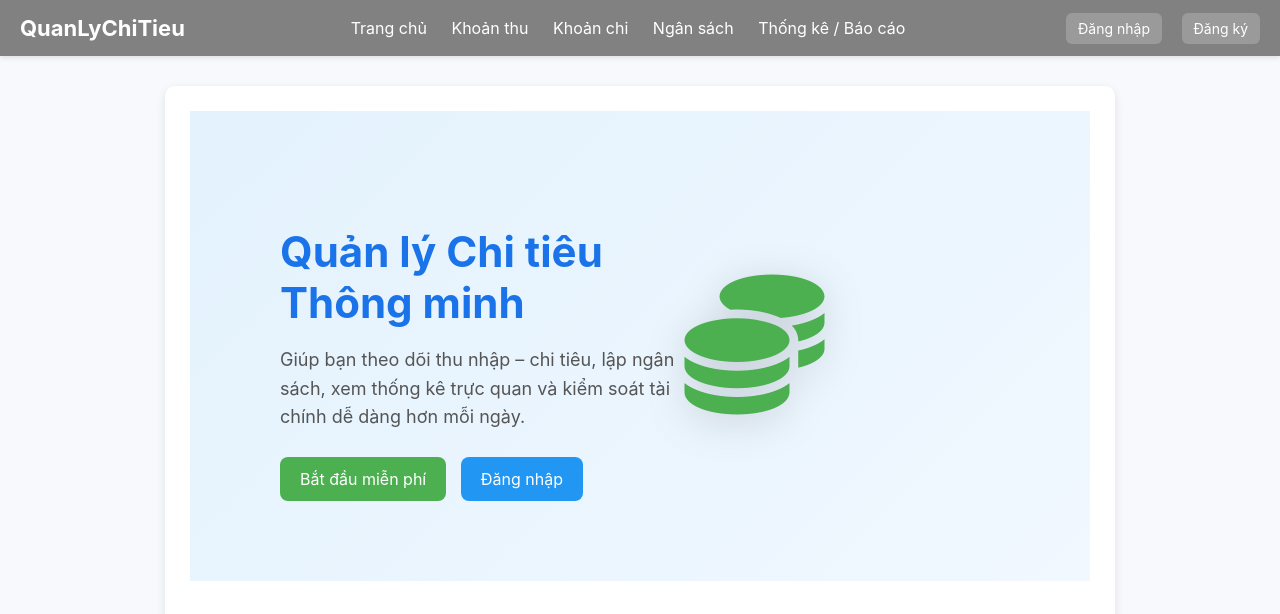
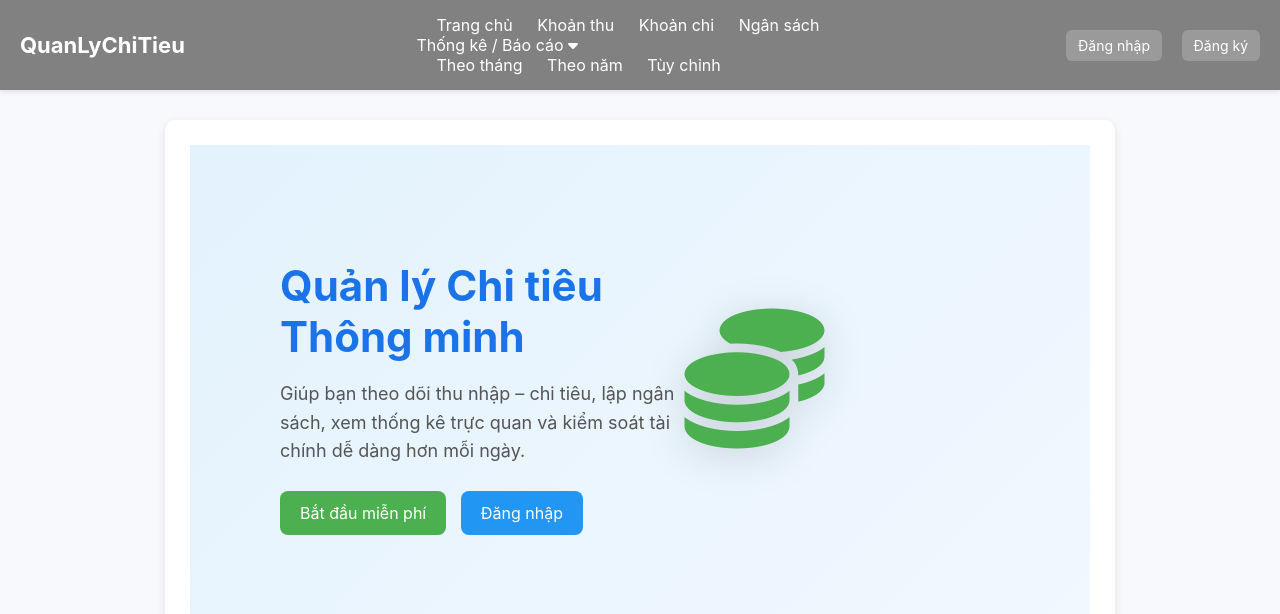
Before and after one commit to luannhat/CDweb2_NhomD_QLCT, a PHP site: page / in a window 1280 px wide. Shown: the top 614 px of the page. Run offline with PHP 8.4, Linux system fonts and the light colour scheme; data that the repository does not hold is empty.

Commit message:
them dropdown cho thongke,bieudo

```diff
--- a/sources/qlct/controllers/UserController.php
+++ b/sources/qlct/controllers/UserController.php
@@ -79,5 +79,4 @@ class UserController {
         include __DIR__ . '/../views/user/ngansach.php';
     }
 
-
 }
--- a/sources/qlct/public/css/user.css
+++ b/sources/qlct/public/css/user.css
@@ -359,3 +359,16 @@ header {
 .logout:hover {
     background: #220;
 }
+
+
+/* Hover vào mục Thống kê / Báo cáo */
+.nav-dropdown .nav-link:hover {
+    background: rgba(0, 0, 0, 0.25);
+    color: #ffffff !important;
+    border-radius: 5px;
+}
+
+/* Icon đổi màu cùng chữ */
+.nav-dropdown .nav-link:hover i {
+    color: #ffffff !important;
+}
--- a/sources/qlct/views/user/layout.php
+++ b/sources/qlct/views/user/layout.php
@@ -5,7 +5,7 @@
     <meta charset="UTF-8">
     <meta name="viewport" content="width=device-width, initial-scale=1.0">
     <title>Quản lý chi tiêu</title>
-    <link rel="stylesheet" href="/public/css/user.css">
+    <link rel="stylesheet" href="./public/css/user.css">
     <link rel="stylesheet" href="https://cdnjs.cloudflare.com/ajax/libs/font-awesome/6.5.0/css/all.min.css">
 
 </head>
@@ -28,8 +28,21 @@
             <a href="?controller=user&action=budget"
                 class="<?= ($currentPage == 'budget' ? 'active' : '') ?>">Ngân sách</a>
 
-            <a href="?controller=user&action=stats"
-                class="<?= ($currentPage == 'stats' ? 'active' : '') ?>">Thống kê / Báo cáo</a>
+            <div class="nav-dropdown">
+                <input type="checkbox" id="stats-toggle" hidden>
+
+                <label for="stats-toggle"
+                    class="nav-link <?= ($currentPage == 'stats' ? 'active' : '') ?>">
+                    Thống kê / Báo cáo <i class="fa-solid fa-caret-down"></i>
+                </label>
+
+                <div class="nav-dropdown-menu">
+                    <a href="?controller=user&action=stats&view=month">Theo tháng</a>
+                    <a href="?controller=user&action=stats&view=year">Theo năm</a>
+                    <a href="?controller=user&action=stats&view=custom">Tùy chỉnh</a>
+                </div>
+            </div>
+
         </nav>
 
 
```
